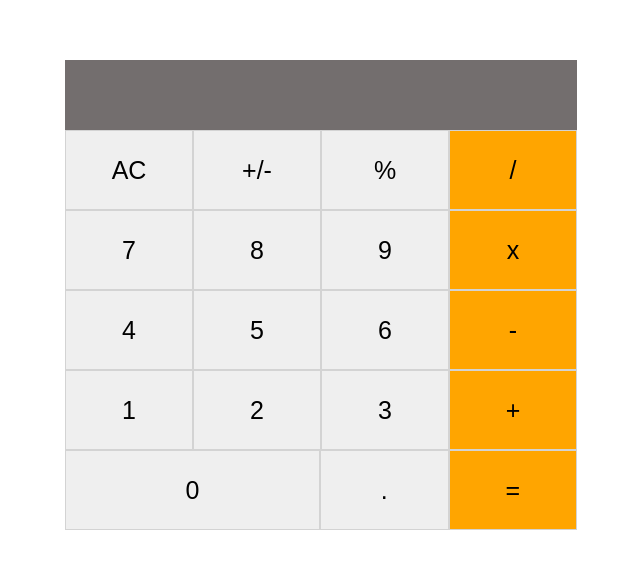
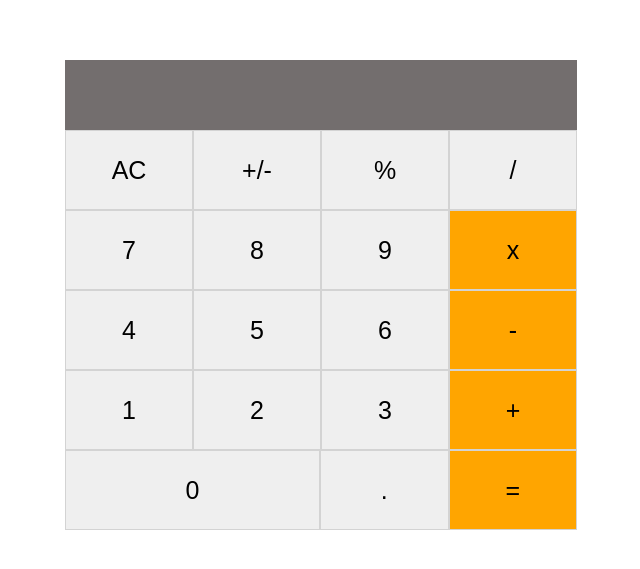
Before and after one commit to Chandan-devs-tech/math-magicians, a React (Create React App) app: page / in a window 1280 px wide. Shown: the part 105-674 px from the top of the page, without its empty margins (319-959 px from the left). Built offline with nearby package versions, Linux system fonts and the light colour scheme.

Commit message:
Modify src/components/Button.js

```diff
--- a/src/components/Button.js
+++ b/src/components/Button.js
@@ -2,16 +2,17 @@ import React from 'react';
 import PropTypes from 'prop-types';
 import './Button.css';
 
-function Button({ text }) {
+function Button({ text, handleClick }) {
   const btnClass = text === '0' ? 'zeroBtn btn' : 'btn';
-  const orangeColor = ['/', '+', '=', '-', 'x'].includes(text) ? 'orangeColor' : '';
+  const orangeColor = ['÷', '+', '=', '-', 'x'].includes(text) ? 'orangeColor' : '';
   return (
-    <button type="button" className={`${btnClass} ${orangeColor}`}>{text}</button>
+    <button type="button" className={`${btnClass} ${orangeColor}`} onClick={handleClick}>{text}</button>
   );
 }
 
 Button.propTypes = {
   text: PropTypes.string.isRequired,
+  handleClick: PropTypes.func.isRequired,
 };
 
 export default Button;
```
